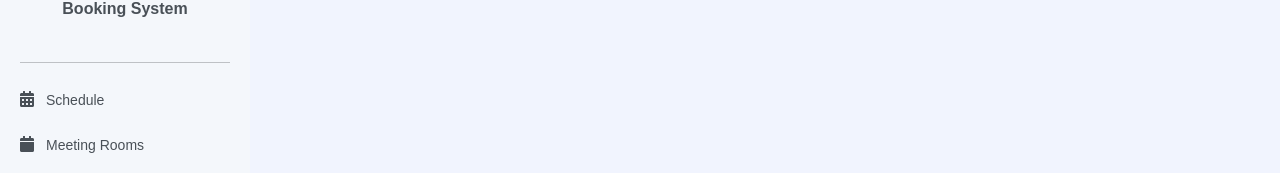
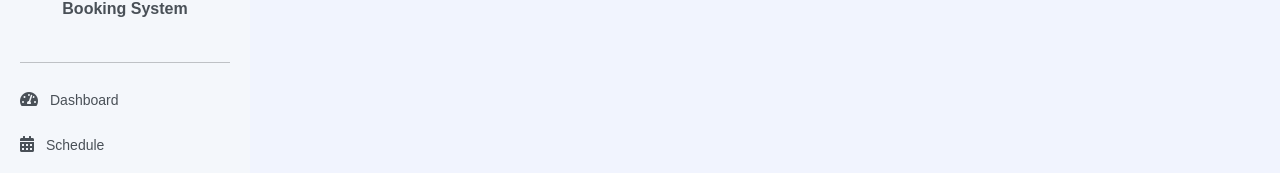
Before and after one commit to Abdul88Canada/bookMyRoom, a React (Create React App) app in the folder client/: page /app in a window 1280 px wide. Shown: the part 183-356 px from the top of the page. Built offline with nearby package versions, Linux system fonts and the light colour scheme; sample sign-in values are in the browser's storage.

Commit message:
improve ui/ux

```diff
--- a/client/src/layout/LeftNav.js
+++ b/client/src/layout/LeftNav.js
@@ -19,6 +19,17 @@ const LeftNav = () => {
 
             <nav>
                 <ul>
+                <li>
+                        <NavLink
+                            to="/app/dashboard"
+                            className={({ isActive }) =>
+                                isActive ? 'nav-link active' : 'nav-link'
+                            }
+                        >
+                            <i class="fas fa-tachometer-alt"></i>
+                            <span>Dashboard</span>
+                        </NavLink>
+                    </li>
                     <li>
                         <NavLink
                             to="/schedule"
@@ -32,7 +43,7 @@ const LeftNav = () => {
                     </li>
                     <li>
                         <NavLink
-                            to="/app/dashboard"
+                            to="/app/location"
                             className={({ isActive }) =>
                                 isActive ? 'nav-link active' : 'nav-link'
                             }
```
